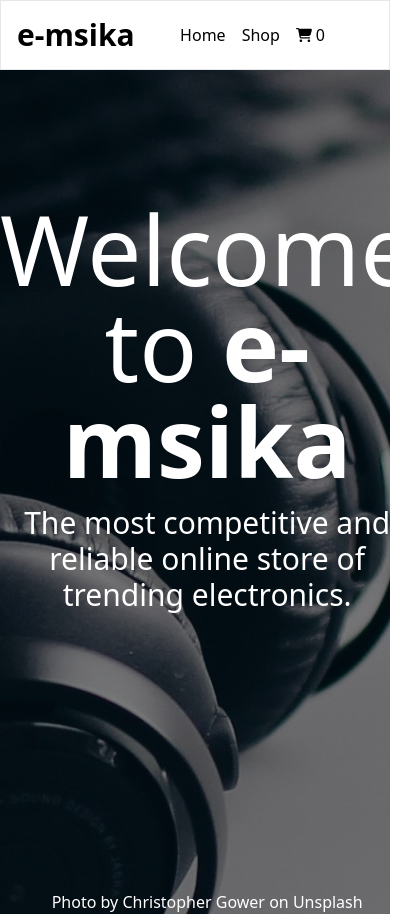
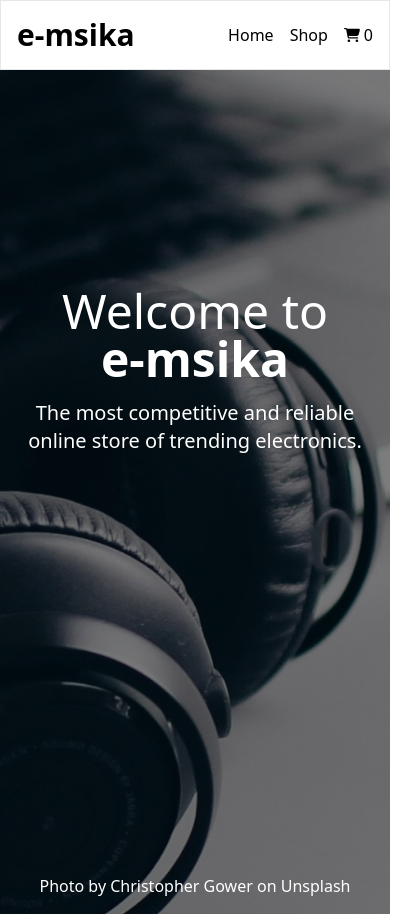
Before and after one commit to tiemouie01/mock-electronics-store, a React (Vite) app: page / in a window 390 px wide. Shown: the whole page, 414 px wide, since content can reach past the window. Built offline with nearby package versions, Linux system fonts and the light colour scheme.

Commit message:
chore: Make home page responsive

```diff
--- a/src/routes/Header.jsx
+++ b/src/routes/Header.jsx
@@ -5,7 +5,7 @@ const Header = ({ cartItems }) => {
   return (
     <header className="flex justify-between items-center p-4 border">
       <h1 className="text-3xl font-bold">e-msika</h1>
-      <nav className="mr-12">
+      <nav className="lg:mr-12">
         <ul className="flex gap-4">
           <li>
             <Link to="/">Home</Link>
--- a/src/routes/Home.jsx
+++ b/src/routes/Home.jsx
@@ -1,10 +1,10 @@
 const Home = () => {
   return (
-    <main className="home h-full text-white grid gap-4">
-      <h2 className="text-8xl text-center self-end">
-        Welcome to <span className="font-bold">e-msika</span>
+    <main className="home h-full text-white grid gap-4 p-4">
+      <h2 className="text-5xl lg:text-8xl text-center self-end">
+        Welcome to <span className="font-bold lg:inline block">e-msika</span>
       </h2>
-      <p className="text-3xl text-center">
+      <p className="text-xl lg:text-3xl text-center">
         The most competitive and reliable online store of trending electronics.
       </p>
       <p className="text-center self-end">
--- a/src/styles/index.css
+++ b/src/styles/index.css
@@ -5,4 +5,6 @@
 .home {
   background-image: url("../assets/img/background.jpg");
   background-position: center;
+  background-repeat: no-repeat;
+  background-size: cover;
 }
```
